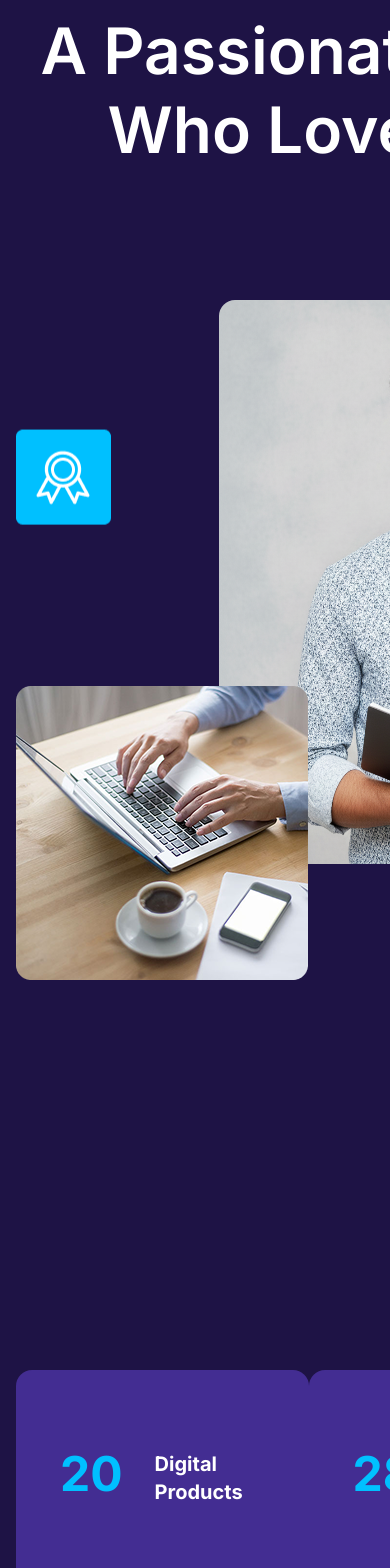
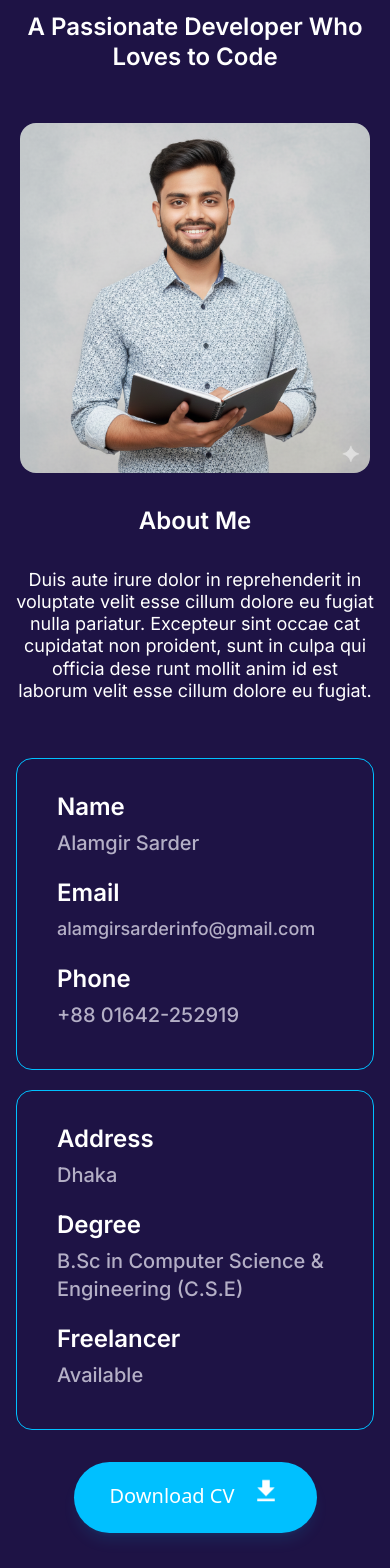
Before and after one commit to AlamgirSarder/portfolio, a React (Vite) app: page / in a window 390 px wide. Shown: the part 1600-3168 px from the top of the page. Built offline with nearby package versions, Linux system fonts and the light colour scheme; a web font is replaced by a local one.

Commit message:
about part responsive complete

```diff
--- a/src/components/about/About.jsx
+++ b/src/components/about/About.jsx
@@ -52,33 +52,34 @@ const About = () => {
             <p className="font-primary text-2xl font-semibold text-primary text-center mb-5">
               About Me
             </p>
-            <h2 className="font-primary font-semibold text-[64px] text-white w-[783px] mx-auto text-center leading-[123%] mb-[131px]">
+            <h2 className="font-primary font-semibold text-2xl md:text-[64px] text-white md:w-[783px] mx-auto text-center leading-[123%] mb-13 md:mb-[131px]">
               A Passionate Developer Who Loves to Code
             </h2>
 
-            <Flex className="justify-between">
+            <Flex className="justify-between flex-col md:flex-row">
               <div>
-                <Flex className="relative w-[667px]">
+                <Flex className="relative md:w-[667px] ">
                   <img
-                    className="w-[95px] h-[95px] mt-[151px] mr-[108px] animate-bounce"
+                    className="w-[95px] h-[95px] mt-[151px] mr-[108px] animate-bounce hidden md:block"
                     src={badge}
                     alt="bagde"
                   />
-                 <div className="flex items-center justify-center w-[462px] h-[564px] rounded-2xl">
+                 <div className="flex items-center justify-center w-[350px] h-[350px] md:w-[462px] md:h-[564px] rounded-2xl mx-auto ">
                    <img src={about_man} alt="about manp" className="w-ful h-full rounded-2xl"/>
                  </div>
                   <img
-                    className="absolute top-0 left-0 mt-[386px]"
+                    className="absolute top-0 left-0 mt-[386px] hidden md:block"
                     src={about_laptop}
                     alt="about laptop"
+
                   />
                 </Flex>
               </div>
-              <div className="w-[607px]">
-                <h2 className="font-primary font-semibold text-white text-5xl mb-8">
+              <div className="md:w-[607px] text-center md:text-left">
+                <h2 className="font-primary font-semibold text-white text-2xl md:text-5xl mb-8 mt-8 md:mt-0 text-center md:text-left">
                   About Me
                 </h2>
-                <p className="font-primary font-normal text-lg text-white leading-[123%] w-[597px] text-justify">
+                <p className="font-primary font-normal text-lg text-white leading-[123%] md:w-[597px] md:text-justify text-center">
                   Duis aute irure dolor in reprehenderit in voluptate velit esse
                   cillum dolore eu fugiat nulla pariatur. Excepteur sint occae
                   cat cupidatat non proident, sunt in culpa qui officia dese
@@ -86,8 +87,8 @@ const About = () => {
                   fugiat.
                 </p>
 
-                <Flex className="mt-14">
-                  <div className="pt-8 pl-10 pb-10 w-[304px] border border-primary rounded-tl-[14px] rounded-bl-[14px]">
+                <Flex className="mt-14 flex-col md:flex-row gap-5 md:gap-0 text-left">
+                  <div className="pt-8 pl-10 pb-10 md:w-[304px] border border-primary md:rounded-tl-[14px] md:rounded-bl-[14px] rounded-2xl md:rounded-tr-none md:rounded-br-none">
                     <h3 className="font-primary font-semibold text-2xl text-white">
                       Name
                     </h3>
@@ -107,7 +108,7 @@ const About = () => {
                       {my_details?.phone}
                     </h2>
                   </div>
-                  <div className="pt-8 pl-10 pb-10 w-[304px] border border-primary rounded-tr-[14px] rounded-br-[14px] border-l-0">
+                  <div className="pt-8 pl-10 pb-10 md:w-[304px] border border-primary md:rounded-tr-[14px] md:rounded-br-[14px] rounded-2xl md:rounded-tl-none md:rounded-bl-none md:border-l-0">
                     <h3 className="font-primary font-semibold text-2xl text-white">
                       Address
                     </h3>
@@ -128,24 +129,24 @@ const About = () => {
                     </h2>
                   </div>
                 </Flex>
-                <button className="py-5 px-9 rounded-[50px] text-white bg-primary text-xl mt-[77px] cursor-pointer shadow-lg shadow-primary/10">
+                <button className="py-5 px-9 rounded-[50px] text-white bg-primary text-xl mt-8 md:mt-[77px] cursor-pointer shadow-lg shadow-primary/10">
                   Download CV
                   <MdDownload size={30} className="inline-block ml-4 animate-bounce"/>
                 </button>
               </div>
             </Flex>
 
-            <Flex className="mt-[357px] mb-[220px] justify-between">
+            <Flex className="mt-20 md:mt-[357px] mb-20 md:mb-[220px] md:justify-between flex-wrap gap-5 md:gap-0 ">
               {about_card.map((item, i) => (
                 <div
                   key={i}
-                  className="py-20 pl-11 bg-[#432D92] pr-16 rounded-2xl"
+                  className="py-10 md:py-20 md:pl-11 bg-[#432D92] md:pr-16 rounded-2xl w-40 h-40 md:w-auto md:h-auto"
                 >
-                  <Flex>
-                    <h2 className="font-primary font-bold text-5xl text-primary mr-8">
+                  <Flex className="flex-col md:flex-row text-center md:text-left">
+                    <h2 className="font-primary font-bold text-5xl text-primary md:mr-8">
                       {item.digit}
                     </h2>
-                    <p className="w-[90px] font-primary font-bold text-xl text-white">
+                    <p className="w-20 mx-auto md:w-[90px] font-primary font-bold text-xl text-white">
                       {item.description}
                     </p>
                   </Flex>
@@ -156,10 +157,10 @@ const About = () => {
             <p className="font-primary text-2xl font-semibold text-primary text-center mb-5">
               Skills
             </p>
-            <h2 className="font-primary font-semibold text-[64px] text-white w-[1053px] mx-auto text-center leading-[123%] mb-[282px]">
+            <h2 className="font-primary font-semibold text-2xl md:text-[64px] text-white md:w-[1053px] mx-auto text-center leading-[123%] mb-20 md:mb-[282px]">
               I Work Hard to Improve My Skills Regularly
             </h2>
-            <Flex className="justify-between">
+            <Flex className="justify-between flex-col md:flex-row">
               <div>
                 <div>
                   <Flex className="items-center gap-x-4">
--- a/src/components/layouts/Progressbar.jsx
+++ b/src/components/layouts/Progressbar.jsx
@@ -1,8 +1,8 @@
-// components/ProgressWithPercentage.jsx
+
 import { Progress } from "@/components/ui/progress"
  function Progressbar({ value = 0 }) {
   return (
-    <div className="relative w-[605px] mx-auto py-6">
+    <div className="relative md:w-[605px] mx-auto py-6">
       <Progress
         value={value}
         className="h-2 bg-white rounded-full border [&>div]:bg-primary"
```
